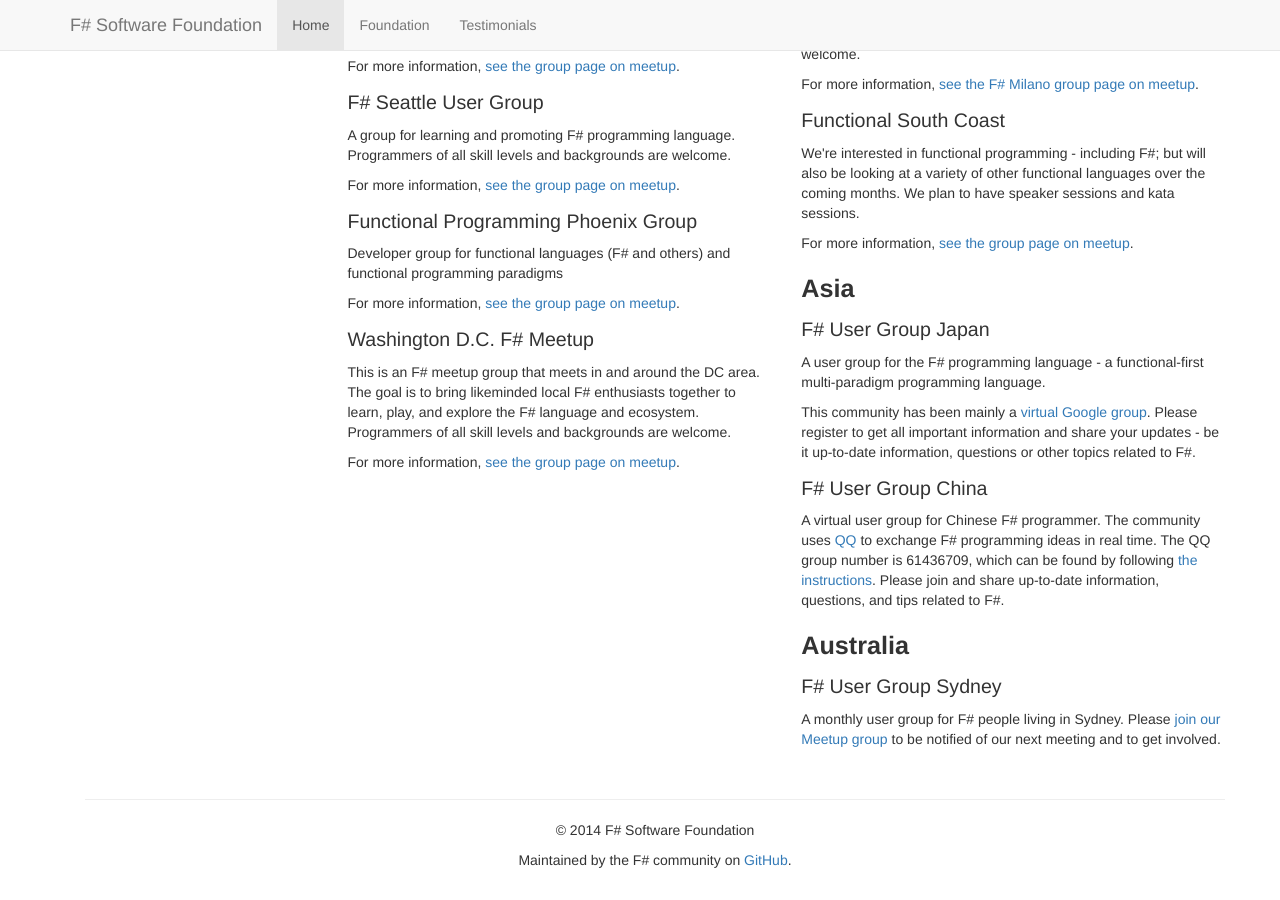
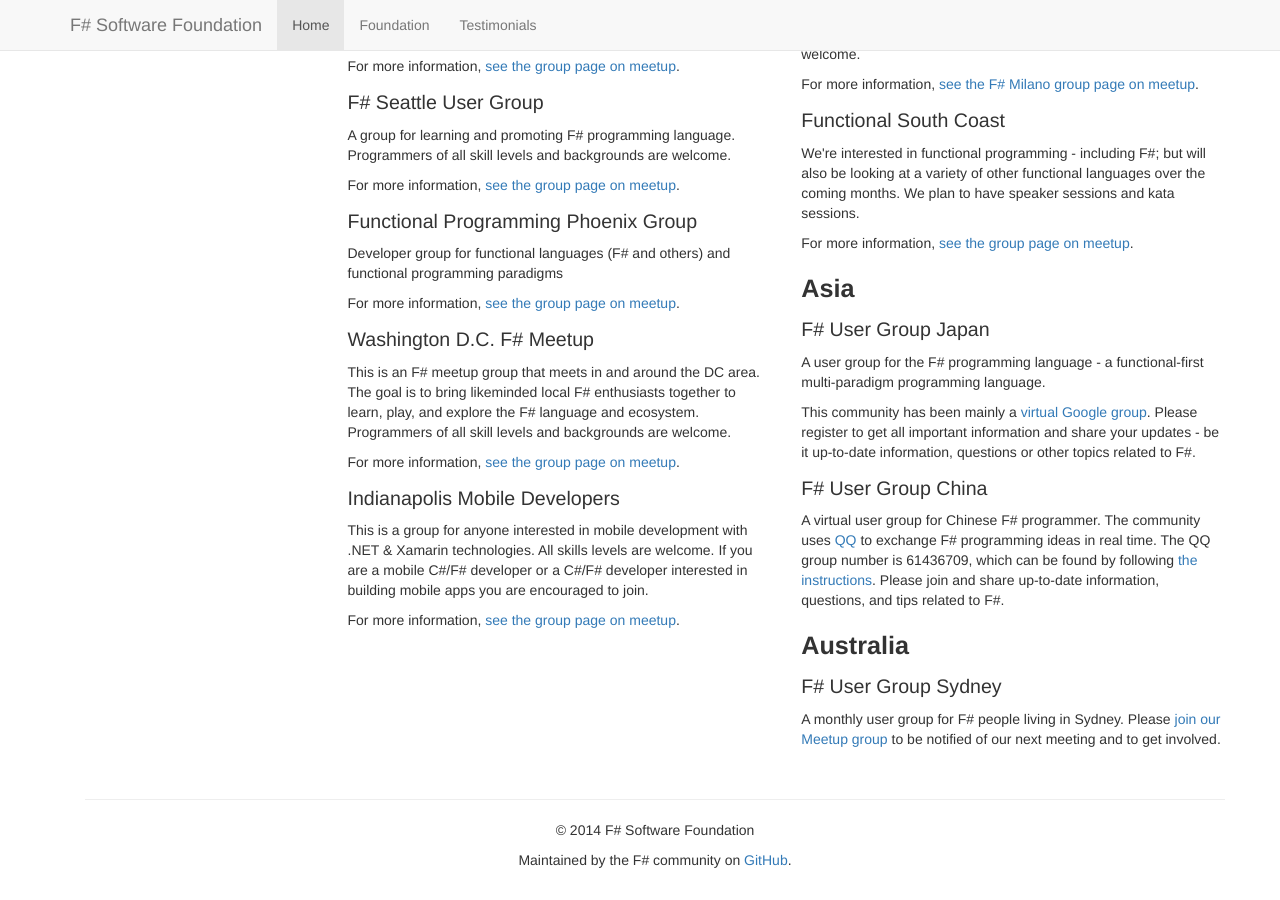
Before and after one commit to fsharp/fsharp.org, a Jekyll site: the page built from groups/index.html, in a window 1280 px wide and 900 px high, scrolled down 1877 px. Built offline with Jekyll 4.4.1, drawn with Linux system fonts in a browser that asks for light colours; nearby versions of some CDN libraries; some web fonts are replaced; comment, search, counter and statistics services are not loaded.

Commit message:
Added Indianapolis Mobile Developers to groups page

```diff
--- a/groups/index.html
+++ b/groups/index.html
@@ -62,6 +62,10 @@
                 <h3>Washington D.C. F# Meetup</h3>
                 <p>This is an F# meetup group that meets in and around the DC area. The goal is to bring likeminded local F# enthusiasts together to learn, play, and explore the F# language and ecosystem. Programmers of all skill levels and backgrounds are welcome.</p>
                 <p>For more information, <a href="http://www.meetup.com/DC-fsharp/">see the group page on meetup</a>.</p>
+
+				<h3>Indianapolis Mobile Developers</h3>
+				<p>This is a group for anyone interested in mobile development with .NET & Xamarin technologies. All skills levels are welcome. If you are a mobile C#/F# developer or a C#/F# developer interested in building mobile apps you are encouraged to join.</p>
+				<p>For more information, <a href="http://www.meetup.com/IndianapolisMobileDevelopers/">see the group page on meetup</a>.</p>
             </div>
             <div class="col-md-6">
                 <h2>Europe</h2>
```
